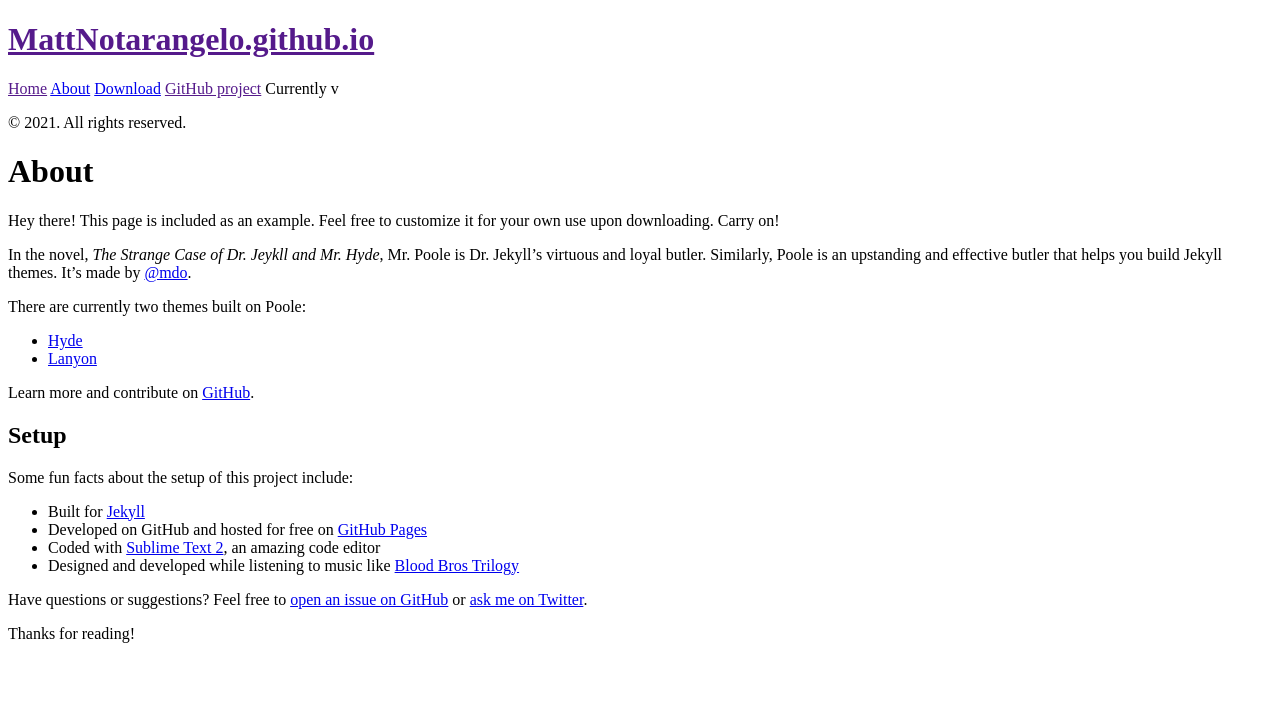
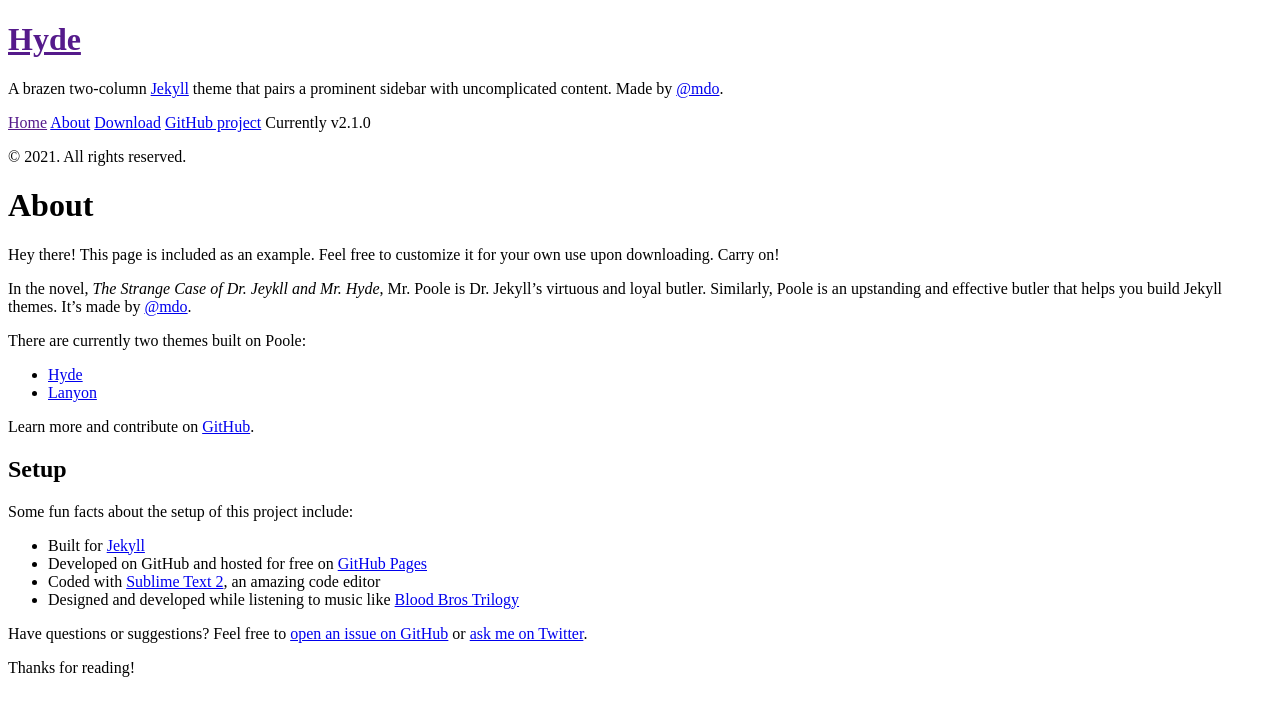
Before and after one commit to MattNotarangelo/MattNotarangelo.github.io, a Jekyll site: the page built from about.md, in a window 1280 px wide. Shown: the top 716 px of the page. Built offline with Jekyll 4.4.1, drawn with Linux system fonts in a browser that asks for light colours; Markdown is read by kramdown in place of the engine named in the settings.

Commit message:
retrieve backup

```diff
--- a/_config.yml
+++ b/_config.yml
@@ -5,3 +5,22 @@ highlighter:      pygments
 # Permalinks
 permalink:        pretty
 relative_permalinks: false
+
+# Setup
+title:            Hyde
+tagline:          'A Jekyll theme'
+description:      'A brazen two-column <a href="http://jekyllrb.com" target="_blank">Jekyll</a> theme that pairs a prominent sidebar with uncomplicated content. Made by <a href="https://twitter.com/mdo" target="_blank">@mdo</a>.'
+url:              http://hyde.getpoole.com
+baseurl:          /
+
+author:
+  name:           'Mark Otto'
+  url:            https://twitter.com/mdo
+
+paginate:         5
+
+# Custom vars
+version:          2.1.0
+
+github:
+  repo:           https://github.com/poole/hyde
```
